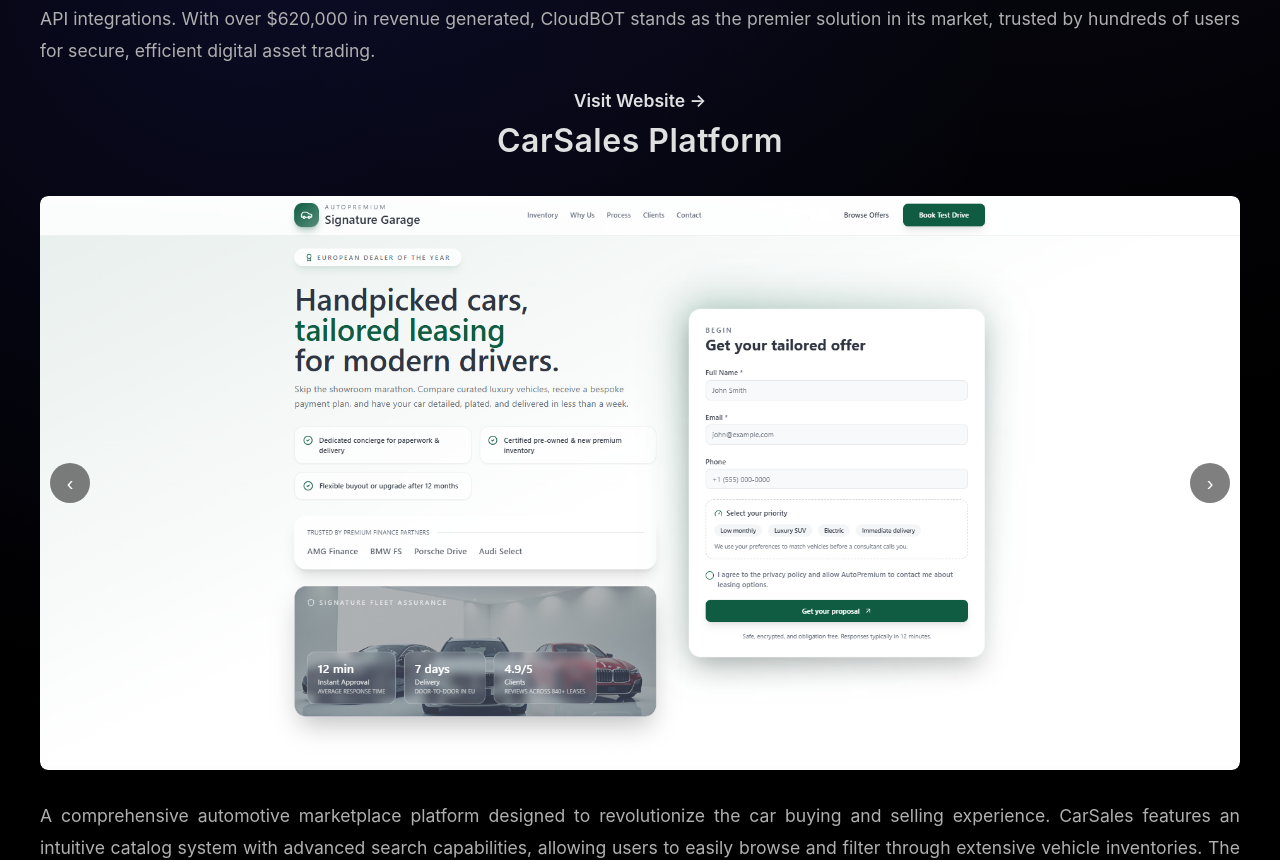
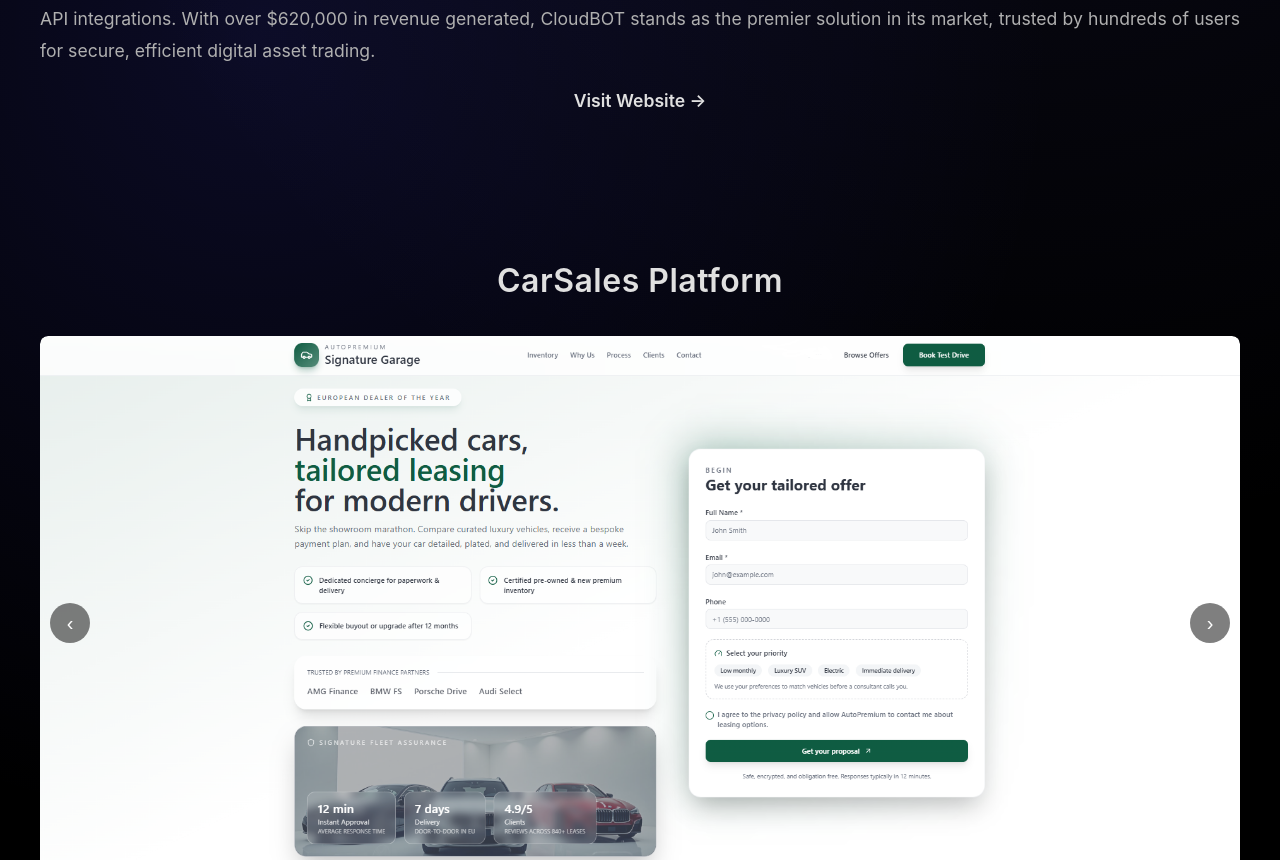
Before and after one commit to augepaugee/gigalab-website, a React (Create React App) app: page /portfolio in a window 1280 px wide. Shown: the part 1185-2045 px from the top of the page. Built offline with nearby package versions, Linux system fonts and the light colour scheme.

Commit message:
VERSION 1.0

```diff
--- a/src/pages/Portfolio.jsx
+++ b/src/pages/Portfolio.jsx
@@ -229,6 +229,7 @@
                                 </div>
                             ))}
                         </div>
+                        //LABAS
                     ) : (
                         <p style={{ textAlign: 'center', color: 'var(--light-gray)' }}>
                             Loading projects...
--- a/src/styles/App.css
+++ b/src/styles/App.css
@@ -1076,6 +1076,17 @@
         color: var(--electric-blue);
     }
 
+/* Portfolio Projects Grid */
+.projects-grid {
+    display: grid;
+    grid-template-columns: 1fr;
+    gap: 80px;
+}
+
+.project-card {
+    margin-bottom: 60px;
+}
+
 /* Responsive - Base Styles */
 @media (max-width: 968px) {
     .grid-2, .grid-3, .grid-4 {
```
